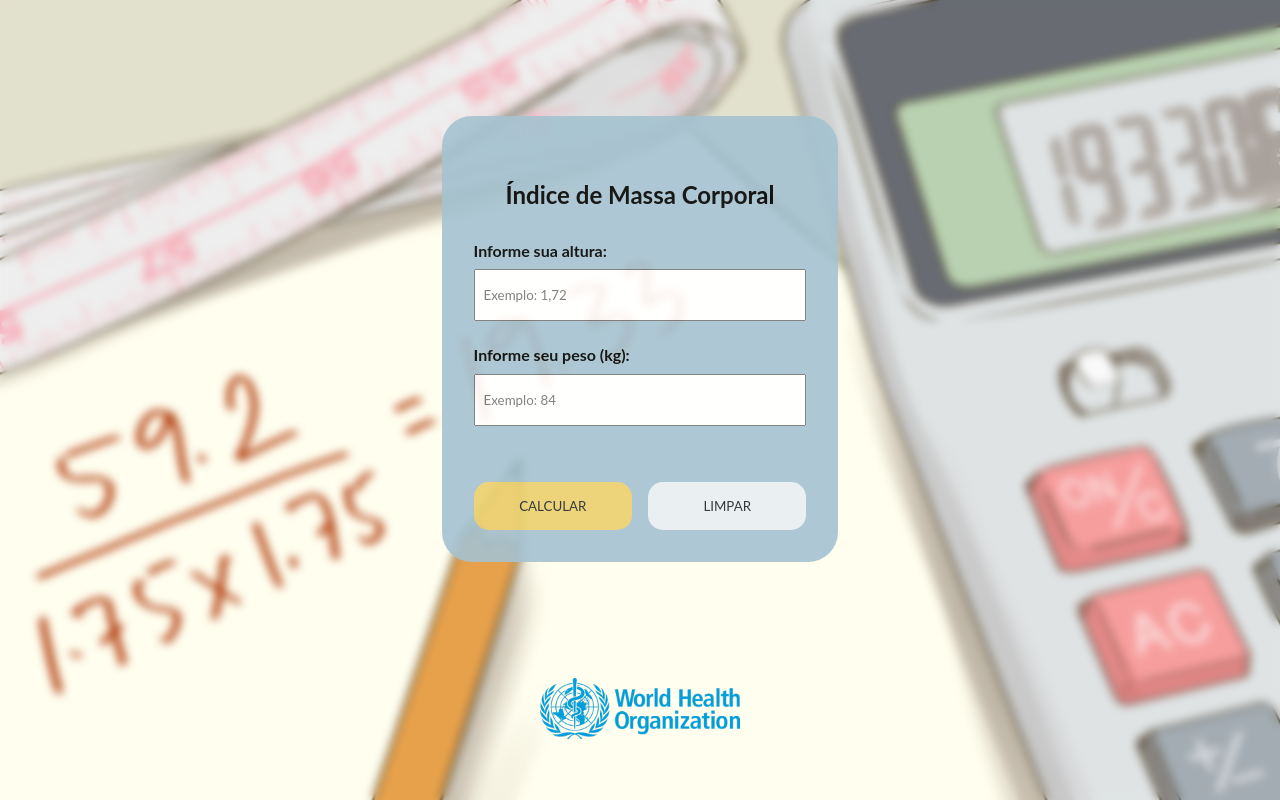
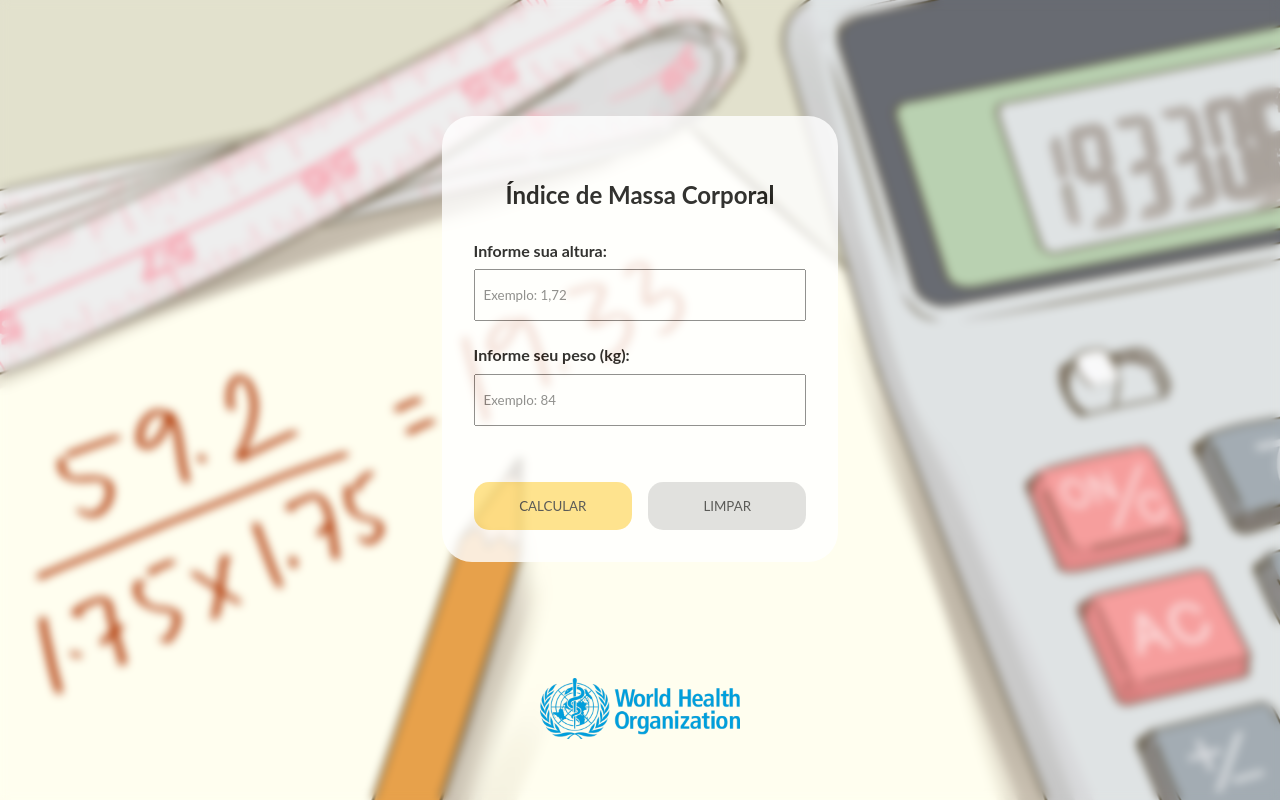
Before and after one commit to jurek-dev/calculadora-imc, a plain HTML site: page index.html in a window 1280 px wide. Drawn offline with Linux system fonts and the light colour scheme.

Commit message:
Update design

```diff
--- a/css/styles.css
+++ b/css/styles.css
@@ -37,10 +37,10 @@ footer {
 
 .container {
     width: 100%;
-    background-color: #a5c3d1;
+    background-color: #fff;
     padding: 2rem;
     border-radius: 30px;
-    opacity: 0.9;
+    opacity: 0.8;
 }
 
 /* IMC Form */
@@ -99,7 +99,7 @@ button:hover {
 }
 
 #clear-btn {
-    background-color: #F9F9F9;
+    background-color: #d2d2d2;
 }
 
 /* Table */
@@ -108,6 +108,7 @@ button:hover {
     text-align: center;
     display: flex;
     flex-direction: column;
+    padding: 2rem;
 }
 
 #imc-number {
```
